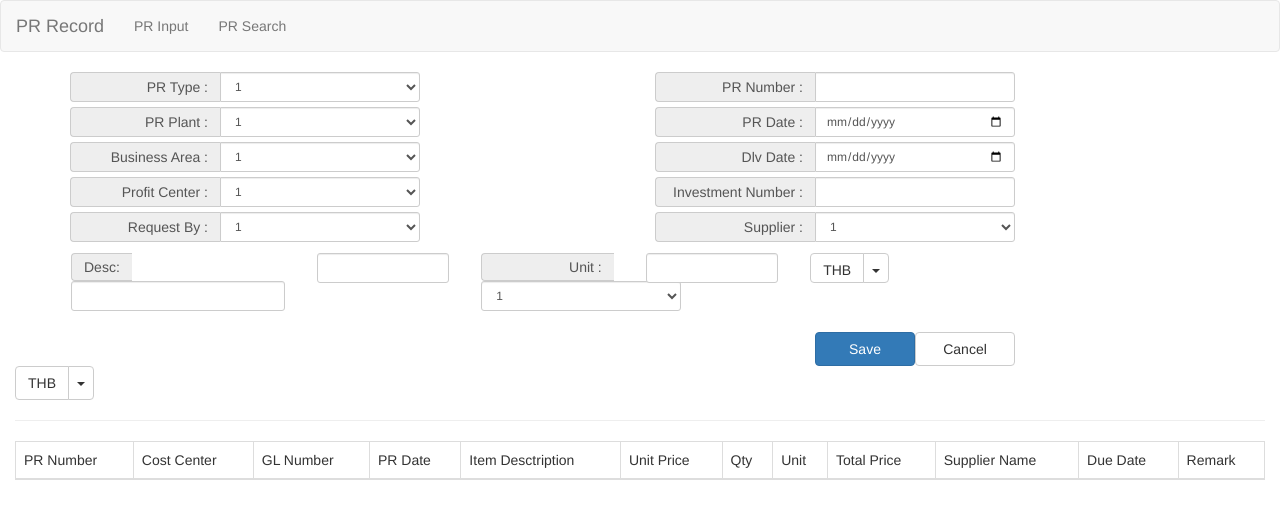
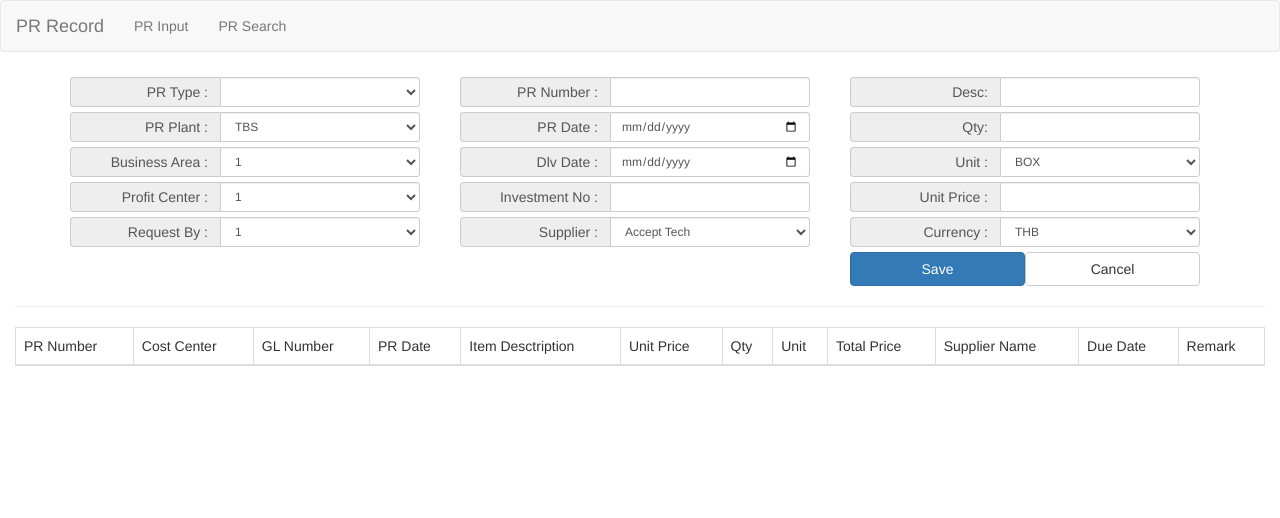
Before and after one commit to suwitsaengkaew/pr-record, an Angular app: page / in a window 1280 px wide. Shown: the top 518 px of the page. Built offline with nearby package versions, Linux system fonts and the light colour scheme.

Commit message:
20180831

```diff
--- a/src/app/prinput/prinputform/prinputform.component.html
+++ b/src/app/prinput/prinputform/prinputform.component.html
@@ -2,36 +2,29 @@
   <form>
     <div class="row">
       <!-- left column -->
-      <div class="col-xs-6">
+      <div class="col-sm-4">
         <!-- PR Type -->
-        <div class="input-group">
+        <div class="input-group" style="margin-top: 5px;">
           <span class="input-group-addon" style="width: 150px; text-align: right;" id="basic-prtype">PR Type :
           </span>
-          <select class="form-control input-sm" aria-describedby="basic-prtype" id="prtype" style="width: 200px;">
-            <option>1</option>
-            <option>2</option>
-            <option>3</option>
-            <option>4</option>
-            <option>5</option>
+          <select class="form-control input-sm" aria-describedby="basic-prtype" id="prtype" style="width: 200px;" tabindex="1">
+            <option></option>
+            <option>Investment</option>
+            <option>No Investment</option>
           </select>
         </div>
         <!-- Plant -->
         <div class="input-group" style="margin-top: 5px;">
           <span class="input-group-addon" style="width: 150px; text-align: right;" id="basic-plant">PR Plant :
           </span>
-          <select class="form-control input-sm" aria-describedby="basic-plant" id="plant" style="width: 200px;">
-            <option>1</option>
-            <option>2</option>
-            <option>3</option>
-            <option>4</option>
-            <option>5</option>
+          <select class="form-control input-sm" aria-describedby="basic-plant" id="plant" style="width: 200px;" tabindex="2">
+            <option *ngFor="let plant of plants">{{ plant.plantName }}</option>
           </select>
         </div>
         <!-- Business Area -->
         <div class="input-group" style="margin-top: 5px;">
-          <span class="input-group-addon" style="width: 150px; text-align: right;" id="basic-buzarea">Business Area
-            : </span>
-          <select class="form-control input-sm" aria-describedby="basic-buzarea" id="buzarea" style="width: 200px;">
+          <span class="input-group-addon" style="width: 150px; text-align: right;" id="basic-buzarea">Business Area : </span>
+          <select class="form-control input-sm" aria-describedby="basic-buzarea" id="buzarea" style="width: 200px;" tabindex="3">
             <option>1</option>
             <option>2</option>
             <option>3</option>
@@ -41,9 +34,9 @@
         </div>
         <!-- Profit Center -->
         <div class="input-group" style="margin-top: 5px;">
-          <span class="input-group-addon" style="width: 150px; text-align: right;" id="basic-profitcenter">Profit
-            Center : </span>
-          <select class="form-control input-sm" aria-describedby="basic-profitcenter" id="profitcenter" style="width: 200px;">
+          <span class="input-group-addon" style="width: 150px; text-align: right;" id="basic-profitcenter">Profit Center
+            : </span>
+          <select class="form-control input-sm" aria-describedby="basic-profitcenter" id="profitcenter" style="width: 200px;" tabindex="4">
             <option>1</option>
             <option>2</option>
             <option>3</option>
@@ -53,9 +46,8 @@
         </div>
         <!-- Request by -->
         <div class="input-group" style="margin-top: 5px;">
-          <span class="input-group-addon" style="width: 150px; text-align: right;" id="basic-requestby">Request By
-            : </span>
-          <select class="form-control input-sm" aria-describedby="basic-requestby" id="requestby" style="width: 200px;">
+          <span class="input-group-addon" style="width: 150px; text-align: right;" id="basic-requestby">Request By : </span>
+          <select class="form-control input-sm" aria-describedby="basic-requestby" id="requestby" style="width: 200px;" tabindex="5">
             <option>1</option>
             <option>2</option>
             <option>3</option>
@@ -65,114 +57,80 @@
         </div>
       </div>
       <!-- right column -->
-      <div class="col-xs-4">
+      <div class="col-sm-4">
         <!-- PR Number -->
-        <div class="input-group">
-          <span class="input-group-addon" style="width: 200px; text-align: right;" id="basic-prnumber">PR Number :
+        <div class="input-group" style="margin-top: 5px;">
+          <span class="input-group-addon" style="width: 150px; text-align: right;" id="basic-prnumber">PR Number :
           </span>
-          <input id="prnumber" type="text" style="width: 200px;" class="form-control input-sm" aria-describedby="basic-prnumber">
+          <input id="prnumber" type="text" style="width: 200px;" class="form-control input-sm" aria-describedby="basic-prnumber" tabindex="6">
         </div>
         <div class="input-group" style="margin-top: 5px;">
           <!-- PR Date -->
-          <span class="input-group-addon" style="width: 200px; text-align: right;" id="basic-prdate">PR Date : </span>
-          <input id="prdate" type="date" style="width: 200px;" class="form-control input-sm" aria-describedby="basic-prdate">
+          <span class="input-group-addon" style="width: 150px; text-align: right;" id="basic-prdate">PR Date : </span>
+          <input id="prdate" type="date" style="width: 200px;" class="form-control input-sm" aria-describedby="basic-prdate" tabindex="7">
         </div>
         <div class="input-group" style="margin-top: 5px;">
           <!-- Dlv Date -->
-          <span class="input-group-addon" style="width: 200px; text-align: right;" id="basic-dlvdate">Dlv Date : </span>
-          <input class="form-control input-sm" style="width: 200px;" id="dlvdate" type="date" aria-describedby="basic-dlvdate">
+          <span class="input-group-addon" style="width: 150px; text-align: right;" id="basic-dlvdate">Dlv Date : </span>
+          <input class="form-control input-sm" style="width: 200px;" id="dlvdate" type="date" aria-describedby="basic-dlvdate" tabindex="8">
         </div>
         <div class="input-group" style="margin-top: 5px;">
           <!-- Investment Number -->
-          <span class="input-group-addon" style="width: 2000px; text-align: right;" id="basic-prinvnumber">Investment
-            Number : </span>
-          <input id="prinvnumber" type="text" style="width: 200px;" class="form-control input-sm" aria-describedby="basic-prinvnumber">
+          <span class="input-group-addon" style="width: 150px; text-align: right;" id="basic-prinvnumber">Investment No :
+          </span>
+          <input id="prinvnumber" type="text" style="width: 200px;" class="form-control input-sm" aria-describedby="basic-prinvnumber" tabindex="9">
         </div>
         <div class="input-group" style="margin-top: 5px;">
           <!-- Supplier Name -->
-          <span class="input-group-addon" style="width: 2000px; text-align: right;" id="basic-suppliername">Supplier :
+          <span class="input-group-addon" style="width: 150px; text-align: right;" id="basic-suppliername">Supplier :
           </span>
-          <select class="form-control input-sm" aria-describedby="basic-suppliername" id="suppliername" style="width: 200px;">
-            <option>1</option>
-            <option>2</option>
-            <option>3</option>
-            <option>4</option>
-            <option>5</option>
+          <select class="form-control input-sm" aria-describedby="basic-suppliername" id="suppliername" style="width: 200px;" tabindex="10">
+            <option *ngFor="let supplier of suppliers">{{ supplier.sp }}</option>
           </select>
         </div>
       </div>
-    </div>
-    <!-- Detail Row -->
-    <div class="row" style="margin-top: 10px;">
-      <div class="col-xs-10">
-        <div class="row">
+
+      <div class="col-sm-4">
         <!-- Description -->
-          <div class="col-xs-3" style="margin: 1px;">
-            <span class="input-group-addon" style="width: 50px; text-align: right;" id="basic-desc">Desc:</span>
-            <input id="desc" class="form-control input-sm" type="text" aria-describedby="basic-desc">
+        <div class="input-group" style="margin-top: 5px;">
+          <span class="input-group-addon" style="width: 150px; text-align: right;" id="basic-desc">Desc:</span>
+          <input id="desc" class="form-control input-sm" type="text" style="width: 200px;" aria-describedby="basic-desc" tabindex="11">
         </div>
         <!-- Quantity -->
-          <div class="col-xs-2" style="margin: 1px;">
-            <input class="form-control input-sm" type="number" maxlength="3">
+        <div class="input-group" style="margin-top: 5px;">
+          <span class="input-group-addon" style="width: 150px; text-align: right;" id="basic-qty">Qty:</span>
+          <input id="qty" class="form-control input-sm" type="number" style="width: 200px;" maxlength="3" aria-describedby="basic-qty" tabindex="12">
         </div>
         <!-- Unit -->
-          <div class="col-xs-2" style="margin: 1px;">
-              <span class="input-group-addon" style="width: 2000px; text-align: right;" id="basic-unit">Unit :
+        <div class="input-group" style="margin-top: 5px;">
+          <span class="input-group-addon" style="width: 150px; text-align: right;" id="basic-unit">Unit :
           </span>
-                <select class="form-control input-sm" aria-describedby="basic-unit" id="unit" style="width: 200px;">
-                  <option>1</option>
-                  <option>2</option>
-                  <option>3</option>
-                  <option>4</option>
-                  <option>5</option>
+          <select class="form-control input-sm" aria-describedby="basic-unit" id="unit" style="width: 200px;" tabindex="13">
+            <option *ngFor="let unit of units">{{ unit.unit }}</option>
           </select>
         </div>
         <!-- Unit Price -->
-          <div class="col-xs-2" style="margin: 1px;">
-            <input class="form-control input-sm" type="number" maxlength="3">
+        <div class="input-group" style="margin-top: 5px;">
+          <span class="input-group-addon" style="width: 150px; text-align: right;" id="basic-unitprice">Unit Price :</span>
+          <input id="unitprice" class="form-control input-sm" type="number" style="width: 200px;" aria-describedby="basic-unitprice" tabindex="14">
         </div>
         <!-- Currency -->
-          <div class="col-xs-2" style="margin: 1px;">
-            <div class="btn-group">
-              <button type="button" class="btn btn-default input-sm">THB</button>
-              <button type="button" class="btn btn-default dropdown-toggle input-sm" data-toggle="dropdown"
-                aria-haspopup="true" aria-expanded="false">
-                <span class="caret"></span>
-                <span class="sr-only">Toggle Dropdown</span>
-              </button>
-              <ul class="dropdown-menu">
-                <li><a href="#">Action</a></li>
-                <li><a href="#">Another action</a></li>
-                <li><a href="#">Something else here</a></li>
-                <li role="separator" class="divider"></li>
-                <li><a href="#">Separated link</a></li>
-              </ul>
+        <div class="input-group" style="margin-top: 5px;">
+          <span class="input-group-addon" style="width: 150px; text-align: right;" id="basic-curr">Currency :
+          </span>
+          <select class="form-control input-sm"
+          aria-describedby="basic-curr"
+          id="curr" style="width: 200px;"
+          tabindex="15">
+            <option *ngFor="let currency of currencies" [value]="currency.no">{{ currency.curr }}</option>
+          </select>
         </div>
-          </div>
-        </div>
-        <div class="row" style="margin-top: 10px;">
-          <div class="col-xs-12" style=" text-align: right;">
-            <button class="btn btn-primary" style="margin-top: 10px; width: 100px;" type="submit" (click)="itemAdded()">Save</button>
-            <button class="btn btn-default" style="margin-top: 10px; width: 100px;">Cancel</button>
-          </div>
+        <div>
+          <button class="btn btn-primary" style="margin-top: 5px; width: 175px;" type="submit" (click)="itemAdded()" tabindex="16">Save</button>
+          <button class="btn btn-default" style="margin-top: 5px; width: 175px;">Cancel</button>
+
         </div>
       </div>
     </div>
   </form>
 </div>
-<!-- Split button -->
-<div class="btn-group">
-  <button type="button" class="btn btn-default">THB</button>
-  <button type="button" class="btn btn-default dropdown-toggle" data-toggle="dropdown" aria-haspopup="true"
-    aria-expanded="false">
-    <span class="caret"></span>
-    <span class="sr-only">Toggle Dropdown</span>
-  </button>
-  <ul class="dropdown-menu">
-    <li><a href="#">Action</a></li>
-    <li><a href="#">Another action</a></li>
-    <li><a href="#">Something else here</a></li>
-    <li role="separator" class="divider"></li>
-    <li><a href="#">Separated link</a></li>
-  </ul>
-</div>
--- a/src/app/prinput/prinputform/prinputform.component.ts
+++ b/src/app/prinput/prinputform/prinputform.component.ts
@@ -1,6 +1,6 @@
 import { Component, OnInit, EventEmitter, Output, ViewChild, ElementRef } from '@angular/core';
 import { PrinputdataModel } from '../../shared/pr.model';
-import { Months, Suppliers, Units, CostCenters } from '../../shared/templete.model';
+import { Months, Suppliers, Units, CostCenters, Currencies, Plants } from '../../shared/templete.model';
 
 // For Example in case of use Directive //
 // @Directive({
@@ -54,6 +54,8 @@ export class PrinputformComponent implements OnInit {
   units = Units;
   suppliers = Suppliers;
   costcenters = CostCenters;
+  currencies = Currencies;
+  plants = Plants;
   costcenter = '';
   mon = ''; // Month
   unit = ''; // Unit
```
Also changed, not shown: src/app/shared/pr.model.ts (+14 -0 lines), src/app/shared/templete.model.ts (+23 -1 lines). Lines whose indentation alone changed are shown as unchanged.
